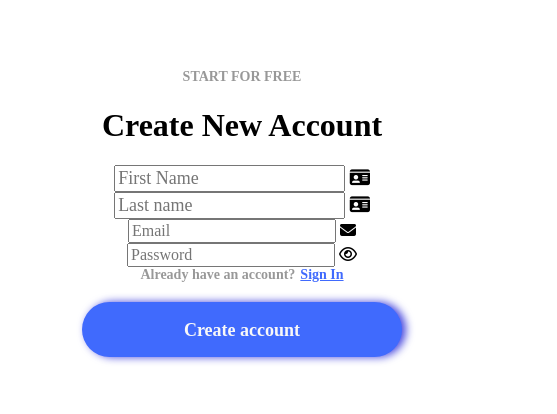
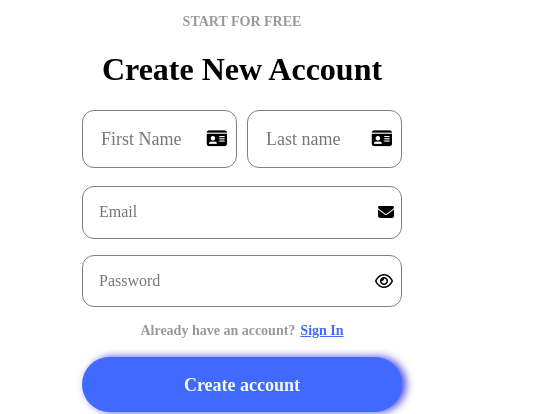
Before and after one commit to DesmonFur/create-account, a plain HTML site: page index.html in a window 1280 px wide. Shown: the part 179-593 px from the top of the page, 78-635 px from the left. Drawn offline with Linux system fonts and the light colour scheme.

Commit message:
styling for form

```diff
--- a/index.css
+++ b/index.css
@@ -391,6 +391,7 @@ button {
 h1 {
   font-size: clamp(1.5rem, 2.5vw, 3.5rem);
   font-weight: bold;
+  white-space: nowrap;
 }
 
 .sub-header {
@@ -406,11 +407,35 @@ form {
   align-items: center;
 }
 
+.styled-input,
+.full-width-input {
+  margin-bottom: 1em;
+  position: relative;
+}
+
+input {
+  padding: 1em;
+  border-radius: 12px;
+  border: none;
+  position: relative;
+  border: 1px solid gray;
+  filter: drop-shadow(0 4px 4px #00000);
+  width: 100%;
+  max-width: 100%;
+  box-sizing: border-box; /* Ensures padding/border don't affect width */
+  position: relative;
+}
+
+.input-icon {
+  position: absolute;
+  top: 50%;
+  right: 0;
+  transform: translate(-50%, -50%);
+}
 .sign-in-link-container {
   display: flex;
   align-items: center;
   gap: 5px;
-  /* justify-content: center; */
 }
 .sign-in-link-container span {
   opacity: 40%;
@@ -445,6 +470,16 @@ form {
   .left-col {
     display: flex;
   }
+
+  .top-row {
+    display: flex;
+    gap: 10px;
+    width: 100%;
+  }
+
+  .full-width-input {
+    width: 100%;
+  }
 }
 
 .submit-btn {
--- a/index.html
+++ b/index.html
@@ -26,20 +26,20 @@
           <div class="top-row">
             <div class="styled-input">
               <input type="text" placeholder="First Name" />
-              <i class="fa-solid fa-id-card"></i>
+              <i class="input-icon fa-solid fa-id-card"></i>
+            </div>
+            <div class="styled-input">
+              <input type="text" placeholder="Last name" />
+              <i class="input-icon fa-solid fa-id-card"></i>
             </div>
           </div>
-          <div class="styled-input">
-            <input type="text" placeholder="Last name" />
-            <i class="fa-solid fa-id-card"></i>
+          <div class="full-width-input">
+            <input type="text" placeholder="Email" />
+            <i class="input-icon fa-solid fa-envelope"></i>
           </div>
-          <div>
-            <input type="text" placeholder="Email" />
-            <i class="fa-solid fa-envelope"></i>
-          </div>
-          <div>
+          <div class="full-width-input">
             <input type="text" placeholder="Password" />
-            <i class="fa-regular fa-eye"></i>
+            <i class="input-icon fa-regular fa-eye"></i>
           </div>
           <div class="sign-in-link-container">
             <span class="sign-in-query">Already have an account? </span
```
